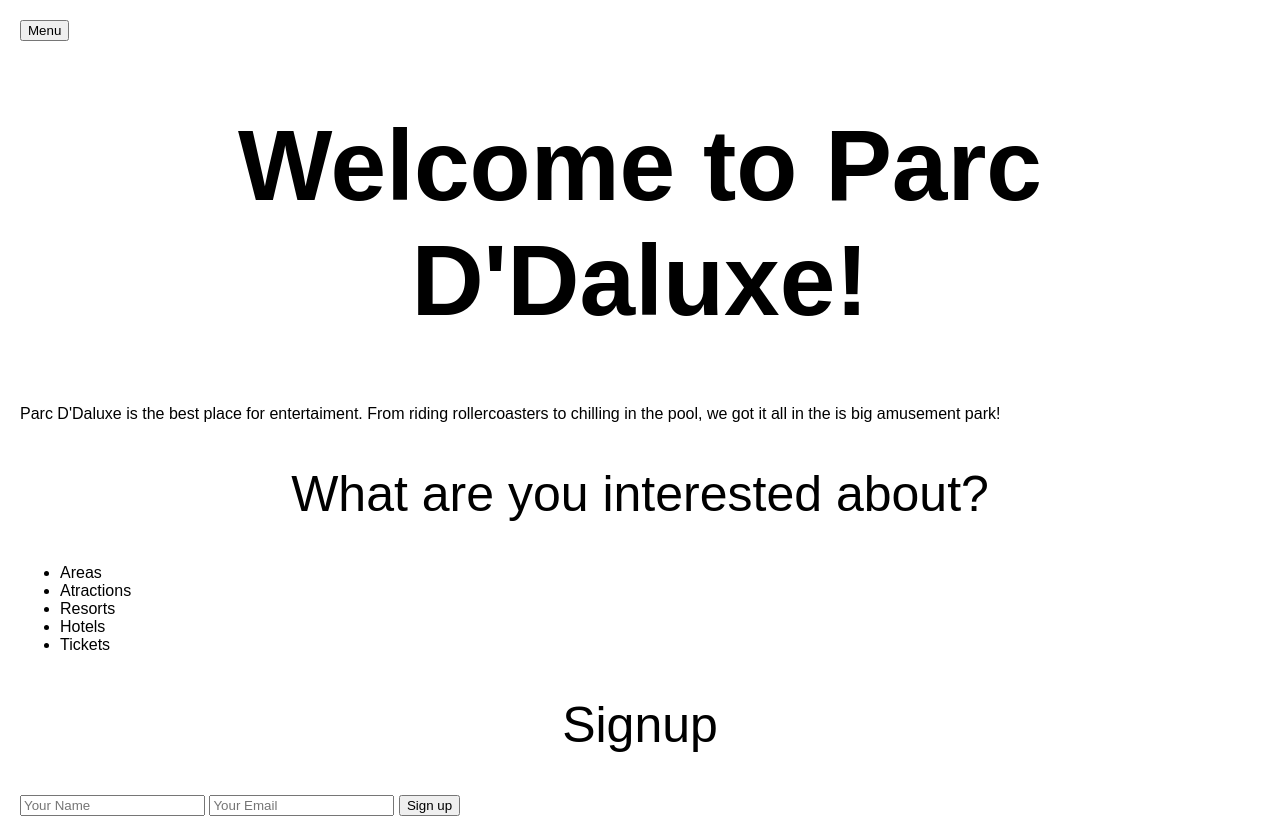
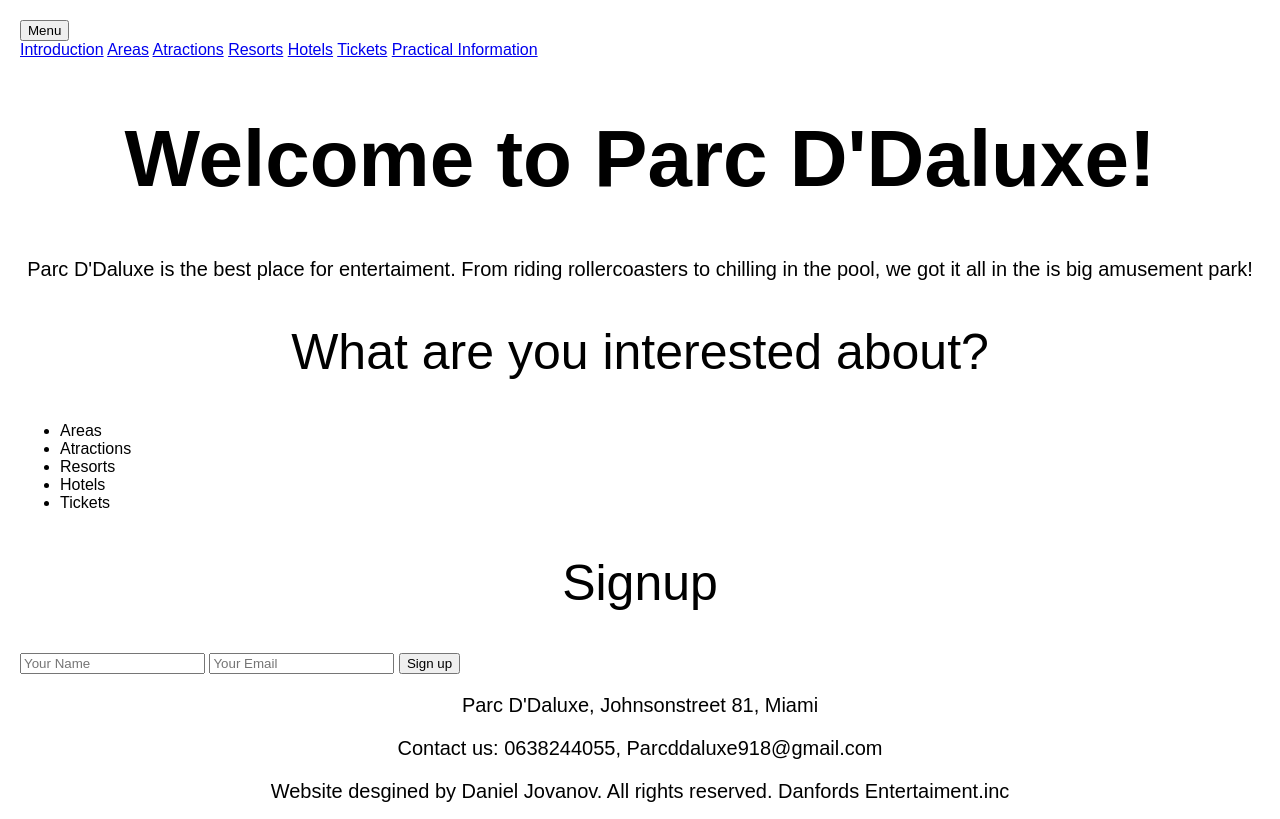
Before and after one commit to hjovanov679-dotcom/Parc-d-daluxe-HomePage, a plain HTML site: page index.html in a window 1280 px wide. Shown: the top 819 px of the page. Drawn offline with Linux system fonts and the light colour scheme.

Commit message:
Adjust font sizes for h1 and add p styles
Reduced font size for h1 and added styles for p.

```diff
--- a/style.css
+++ b/style.css
@@ -5,7 +5,7 @@ body {
     padding: 20px;
 }
 h1 {
-    font-size: 100px;
+    font-size: 80px;
     text-align: center;
     font-weight: bold;
 }
@@ -19,6 +19,10 @@ h3 {
     text-align: center;
     font-weight: 200;
 }
+p {
+    font-size: 20px;
+    text-align: center;
+    font-weight: 200;
 introduction {
     font-family: Arial, Helvetica, sans-serif;
     font-size: 30px;
```
